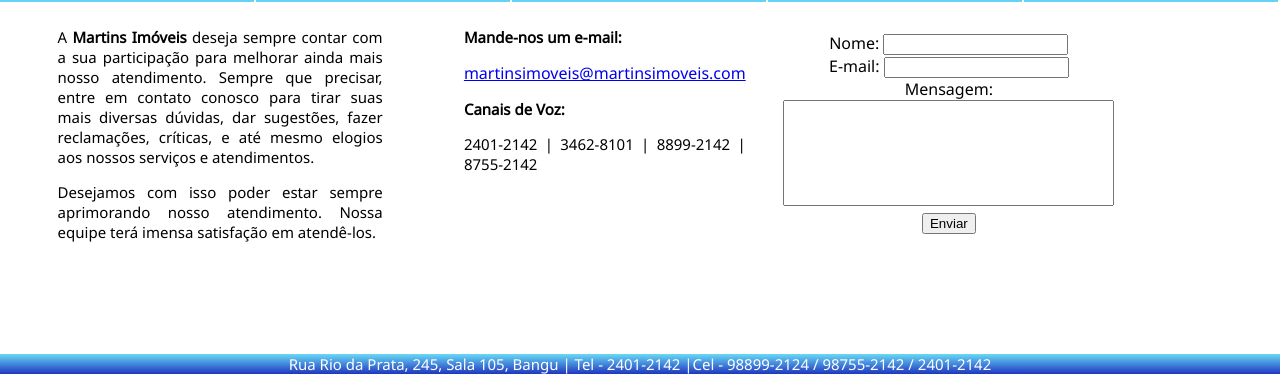
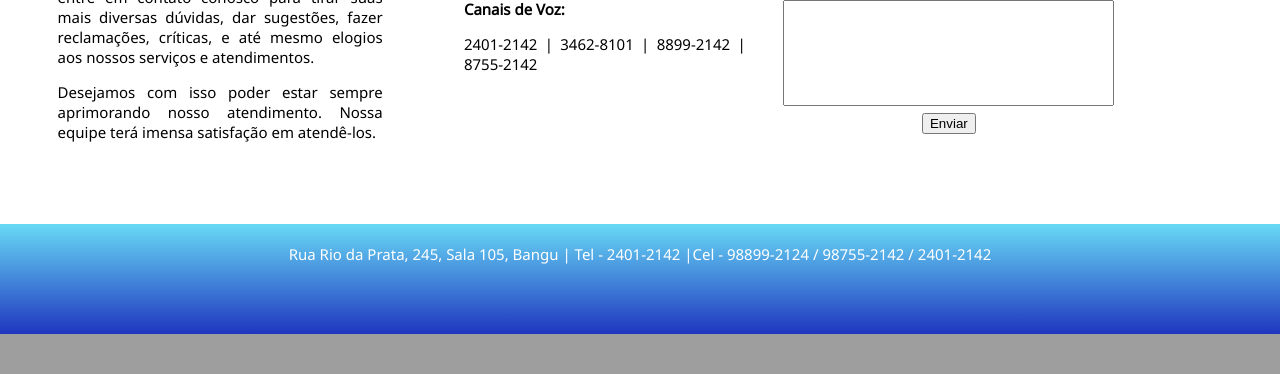
Before and after one commit to edintwi/martins_imoveis, a PHP site: page /faleconosco.php in a window 1280 px wide. Shown: the part 558-932 px from the top of the page. After the commit the page ends 892 px from the top, so only its background shows below. Run offline with PHP 8.4, Linux system fonts and the light colour scheme.

Commit message:
Mudança de página 2.0

```diff
--- a/casas.php
+++ b/casas.php
@@ -83,7 +83,7 @@ session_start();
 
 
     <footer id="footer-info">
-        Rua Rio da Prata, 245, Sala 105, Bangu | Tel - 2401-2142 |Cel - 98899-2124 / 98755-2142 / 2401-2142
+        <p>Rua Rio da Prata, 245, Sala 105, Bangu | Tel - 2401-2142 |Cel - 98899-2124 / 98755-2142 / 2401-2142</p>
         </footer>
 
 
--- a/src/faleconosco.css
+++ b/src/faleconosco.css
@@ -63,10 +63,12 @@ header {
     background: linear-gradient(0deg, rgba(31, 54, 191, 1) 0%, rgba(104, 217, 245, 1) 100%);
     bottom: 0;
     left: 0;
+    padding-bottom: 50px;
 }
 
 #footer-info p {
-    text-align: center;
+    padding-top: 10px;
+    text-align: center center;
 }
 
 #texto p {
--- a/src/main.css
+++ b/src/main.css
@@ -14,8 +14,9 @@ body {
 #img-banner,
 #img-banner img {
     width: 100%;
-    height: 530px;
+    height: 430px;
     margin: 0;
+    padding: 0;
 }
 
 #menu-container {
@@ -65,7 +66,7 @@ header {
 }
 
 #footer-info {
-    font-size: 13px;
+    font-size: 15px;
     color: white;
     text-align: center;
     width: 100%;
@@ -73,10 +74,11 @@ header {
     background: linear-gradient(0deg, rgba(31, 54, 191, 1) 0%, rgba(104, 217, 245, 1) 100%);
     bottom: 0;
     left: 0;
-    margin-top: 50px;
+    margin-top: 20px;
 }
 
 #footer-info p {
-    margin: 0;
+    padding: 20px;
+    margin: auto;
     text-align: center;
 }
```
